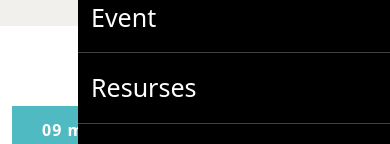
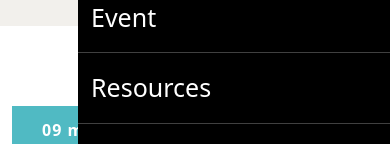
Before and after one commit to Palak-Srivastava4/oxpitan, a Next.js app: page /news in a window 390 px wide. Both pictures are taken after a click on the element 362 px from the left and 35 px from the top of the page. Shown: the part 344-488 px from the top of the page. Built offline with nearby package versions, Linux system fonts and the light colour scheme.

Commit message:
responsive header bug fixed

```diff
--- a/app/components/Navigation/Navigation.jsx
+++ b/app/components/Navigation/Navigation.jsx
@@ -259,7 +259,7 @@ const Navbar = () => {
               <hr />
             </ul> */}
             <a className="heading" href="#">
-              Resurses
+              Resources
             </a>
             <hr />
             <ul>
--- a/app/components/Navigation/style.jsx
+++ b/app/components/Navigation/style.jsx
@@ -341,14 +341,14 @@ export const IconBox = styled.div`
   display: flex;
   align-items: center;
   gap: 24px;
-    .callIcon{
-      font-size:21px;
+  .callIcon {
+    font-size: 21px;
     @media only screen and (max-width: 600px) {
       display: block;
     }
-  display:none
+    display: none;
   }
-    .iconBox{
+  .iconBox {
     display: flex;
     background-color: rgba(35, 35, 35, 0.1);
     width: 35px;
@@ -356,12 +356,11 @@ export const IconBox = styled.div`
     border-radius: 50%;
     align-items: center;
     justify-content: center;
-      font-size:21px;
+    font-size: 21px;
     @media only screen and (max-width: 600px) {
       display: flex;
     }
     display: none;
-
   }
 `;
 export const Icon = styled.div`
@@ -396,11 +395,13 @@ export const BtnDarkWidth = styled.div`
 export const MainContainer = styled.div`
   background: black;
   color: white;
-  position: absolute;
   width: 80%;
   z-index: 3;
   left: 20%;
   border-radius: 5px;
+  position: fixed;
+  overflow-y: scroll;
+  height: 100%;
   .list {
     text-decoration: none;
     color: #ffff;
```
Lines whose indentation alone changed are shown as unchanged.
